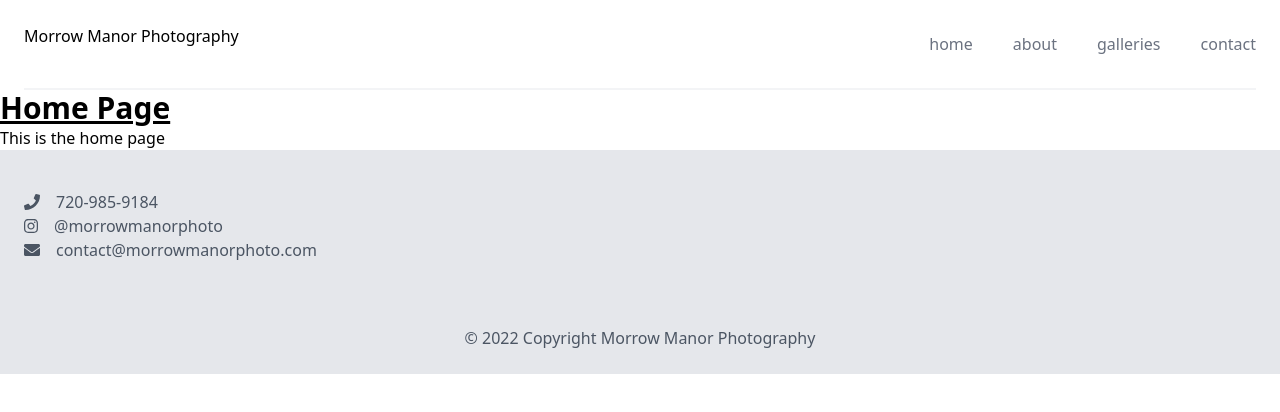
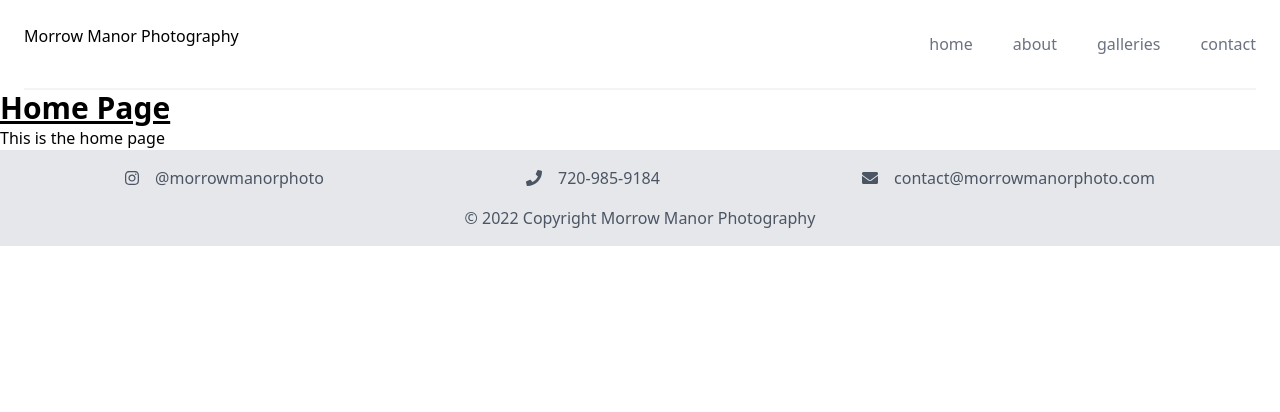
Before and after one commit to agmorrow/morror-manor, a Vue app: page / in a window 1280 px wide. Shown: the top 412 px of the page. Built offline with nearby package versions, Linux system fonts and the light colour scheme.

Commit message:
fixed footer

```diff
--- a/src/components/Footer.vue
+++ b/src/components/Footer.vue
@@ -1,18 +1,8 @@
 <template>
   <footer class="text-center lg:text-left bg-gray-200 text-gray-600">
 
-    <div class="mx-6 py-10 text-center md:text-center">
-      <div class="">
-        <p class="flex items-center justify-center md:justify-start">
-          <svg aria-hidden="true" focusable="false" data-prefix="fas" data-icon="phone" class="w-4 mr-4" role="img"
-            xmlns="http://www.w3.org/2000/svg" viewBox="0 0 512 512">
-            <path fill="currentColor"
-              d="M493.4 24.6l-104-24c-11.3-2.6-22.9 3.3-27.5 13.9l-48 112c-4.2 9.8-1.4 21.3 6.9 28l60.6 49.6c-36 76.7-98.9 140.5-177.2 177.2l-49.6-60.6c-6.8-8.3-18.2-11.1-28-6.9l-112 48C3.9 366.5-2 378.1.6 389.4l24 104C27.1 504.2 36.7 512 48 512c256.1 0 464-207.5 464-464 0-11.2-7.7-20.9-18.6-23.4z">
-            </path>
-          </svg>
-          720-985-9184
-        </p>
-        <p class="flex items-center justify-center md:justify-start">
+    <div class="mx-6 pt-4 text-center md:flex justify-around">
+      <p class="flex items-center justify-center md:justify-start">
           <a href="https://www.instagram.com/morrowmanorphoto/" class="mr-4 text-gray-600">
             <svg aria-hidden="true" focusable="false" data-prefix="fab" data-icon="instagram" class="w-3.5" role="img"
               xmlns="http://www.w3.org/2000/svg" viewBox="0 0 448 512">
@@ -23,6 +13,15 @@
           </a>
           @morrowmanorphoto
         </p>
+      <p class="flex items-center justify-center md:justify-start">
+          <svg aria-hidden="true" focusable="false" data-prefix="fas" data-icon="phone" class="w-4 mr-4" role="img"
+            xmlns="http://www.w3.org/2000/svg" viewBox="0 0 512 512">
+            <path fill="currentColor"
+              d="M493.4 24.6l-104-24c-11.3-2.6-22.9 3.3-27.5 13.9l-48 112c-4.2 9.8-1.4 21.3 6.9 28l60.6 49.6c-36 76.7-98.9 140.5-177.2 177.2l-49.6-60.6c-6.8-8.3-18.2-11.1-28-6.9l-112 48C3.9 366.5-2 378.1.6 389.4l24 104C27.1 504.2 36.7 512 48 512c256.1 0 464-207.5 464-464 0-11.2-7.7-20.9-18.6-23.4z">
+            </path>
+          </svg>
+          720-985-9184
+        </p>
         <p class="flex items-center justify-center md:justify-start">
           <svg aria-hidden="true" focusable="false" data-prefix="fas" data-icon="envelope" class="w-4 mr-4" role="img"
             xmlns="http://www.w3.org/2000/svg" viewBox="0 0 512 512">
@@ -32,9 +31,9 @@
           </svg>
           contact@morrowmanorphoto.com
         </p>
-      </div>
+
     </div>
-    <div class="text-center p-6 bg-gray-200">
+    <div class="text-center p-4 bg-gray-200">
       © 2022 Copyright Morrow Manor Photography </div>
   </footer>
 </template>
```
